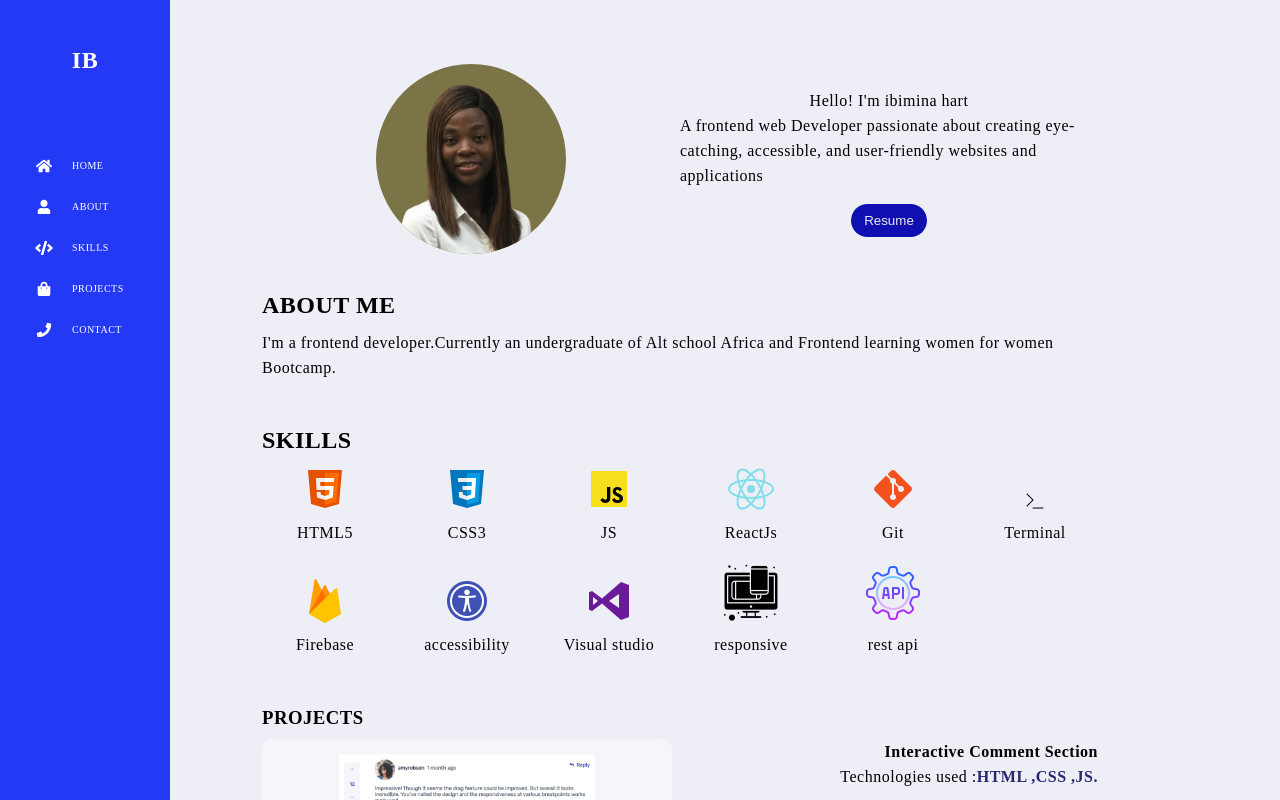
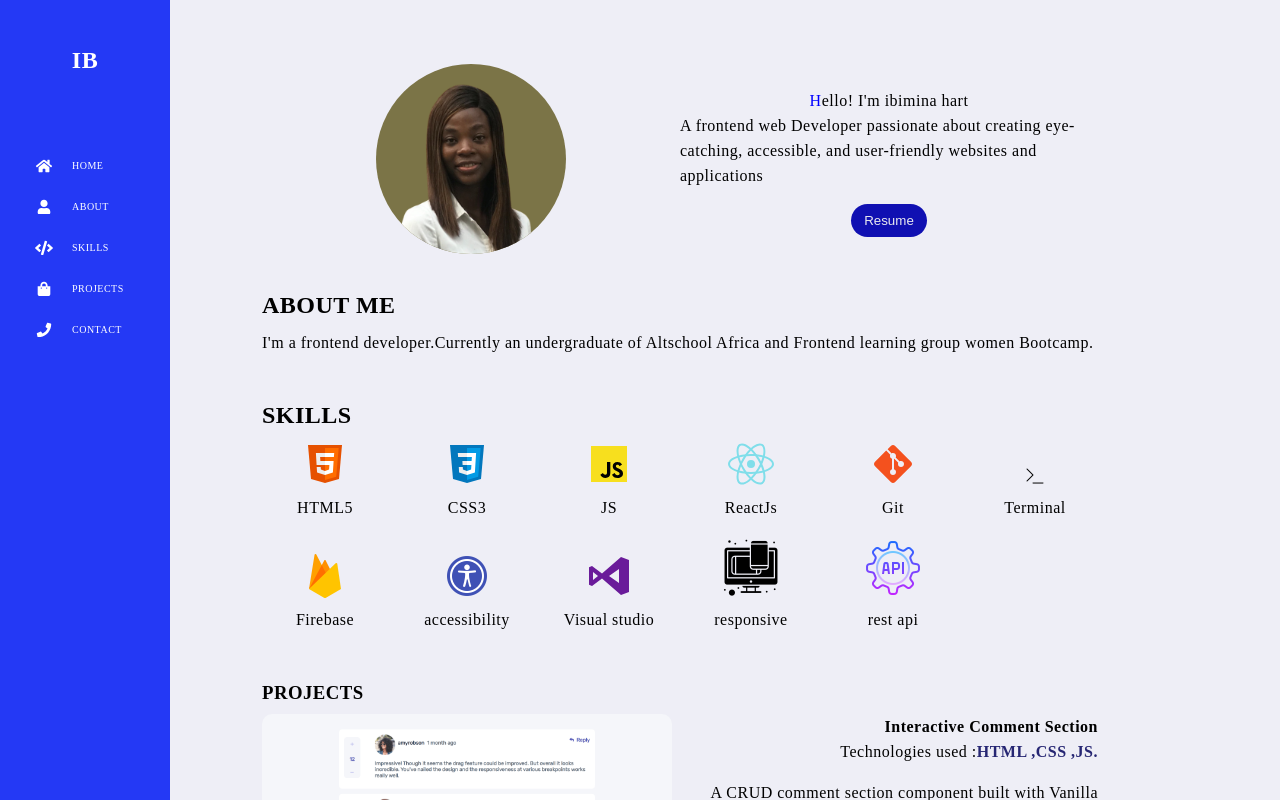
Before and after one commit to ibimina/ibimina-portfolio, a React (Create React App) app: page /#/thankyou in a window 1280 px wide. Shown: the top 800 px of the page. Built offline with nearby package versions, Linux system fonts and the light colour scheme.

Commit message:
commit about changes

```diff
--- a/src/App.js
+++ b/src/App.js
@@ -10,11 +10,10 @@ function App() {
   return (
     <div className="App">
       <BrowserRouter>
-        {/* <NavBar /> */}
-        {/* <Portfolio /> */}
         <Routes>
           <Route path="/" element={<Portfolio />} />
           <Route path="thankyou" element={<Thankyou />} />
+          <Route path="*" element={<Portfolio />} />
         </Routes>
       </BrowserRouter>
     </div>
--- a/src/sections/About.js
+++ b/src/sections/About.js
@@ -3,8 +3,8 @@ export default function About() {
     <section id="about">
       <h2 className="uppercase abt">About me</h2>
       <p className="intro">
-        I'm a frontend developer.Currently an undergraduate of Alt school Africa
-        and Frontend learning women for women Bootcamp.
+        I'm a frontend developer.Currently an undergraduate of Altschool Africa
+        and Frontend learning group women Bootcamp.
       </p>
     </section>
   );
--- a/src/sections/Home.js
+++ b/src/sections/Home.js
@@ -14,7 +14,7 @@ export default function Home() {
         </figure>
 
         <article>
-          <p className="">Hello! I'm ibimina hart</p>
+          <p className="name">Hello! I'm ibimina hart</p>
           {/* <p className="uppercase name">ibimina hart</p> */}
           <p className="info">
             A frontend web Developer passionate about creating eye-catching,
```
